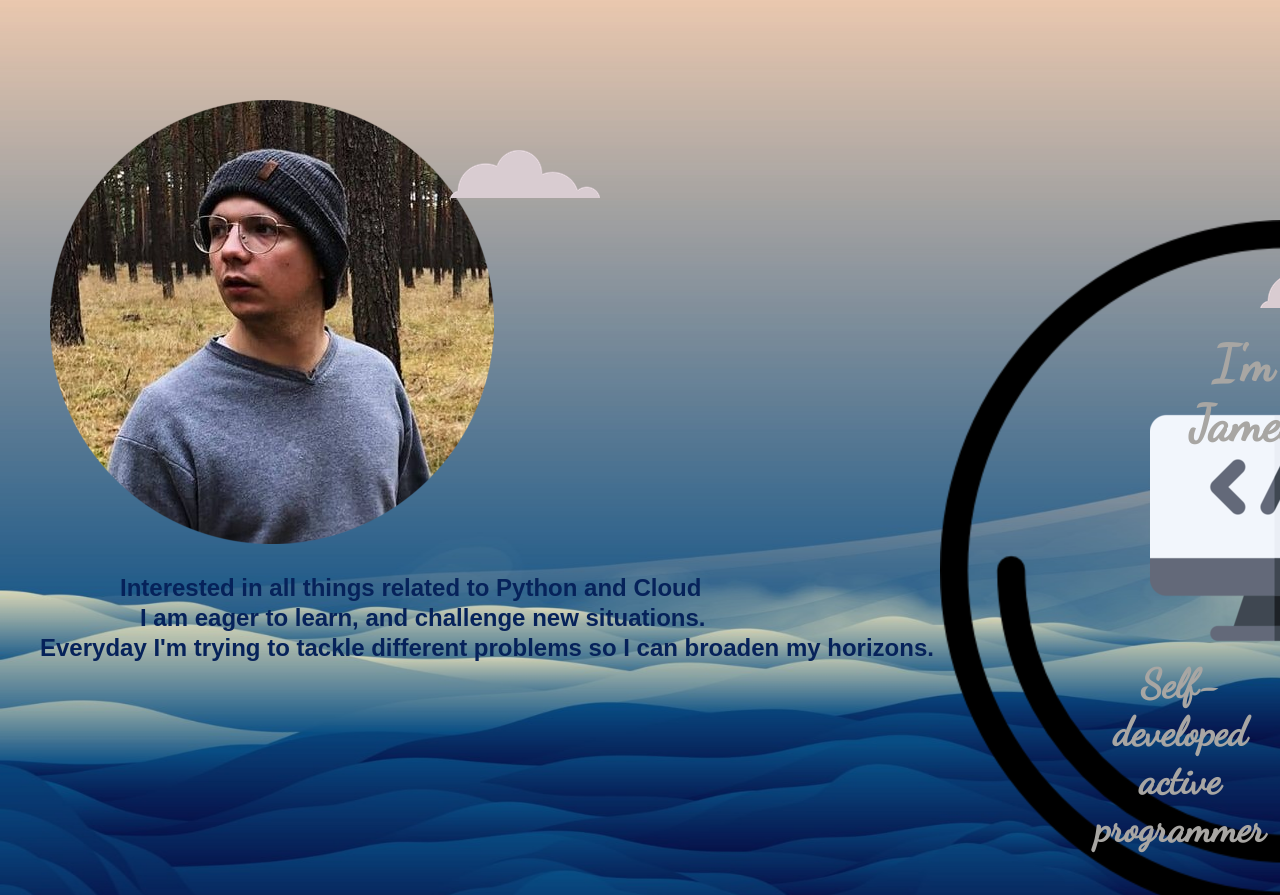
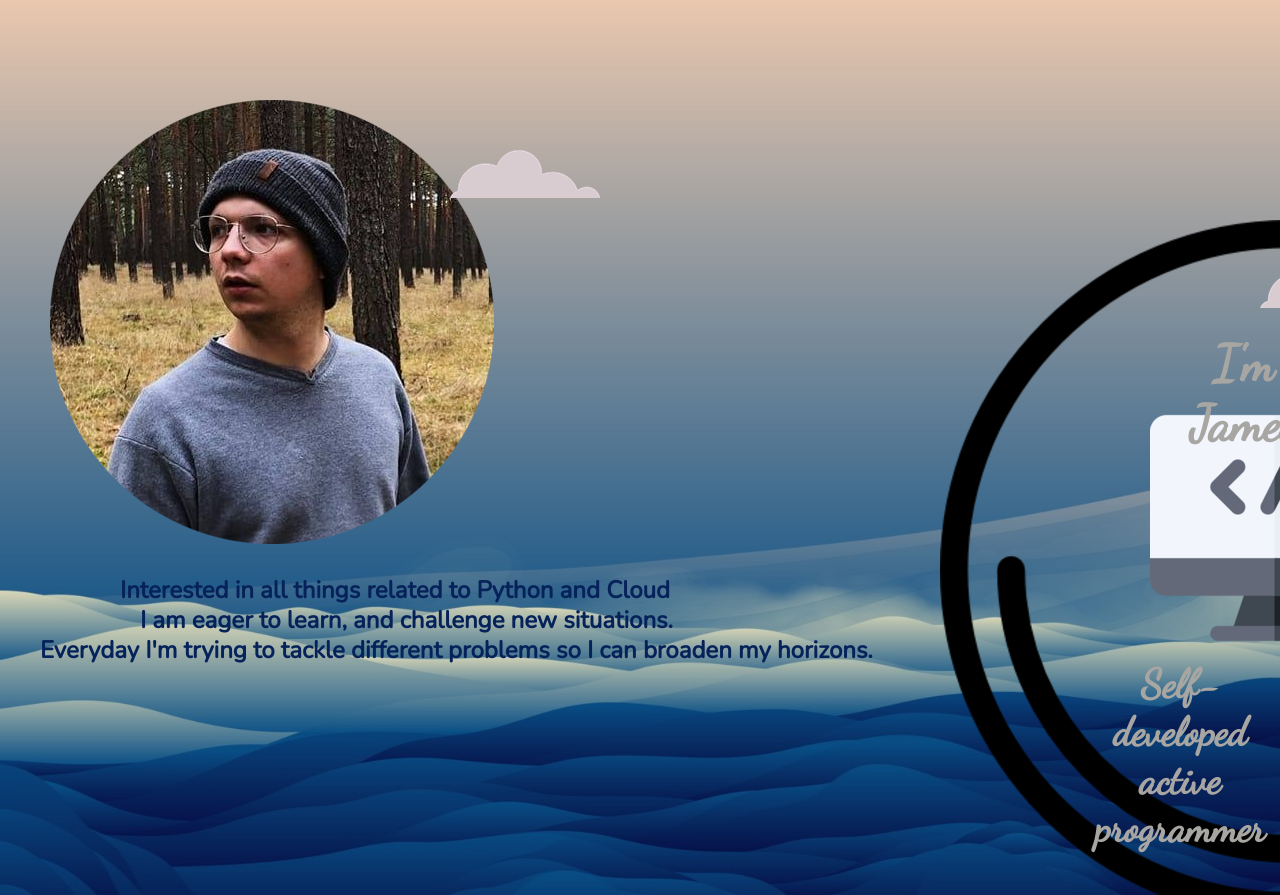
Before and after one commit to Jaksaa/CV-with-CSS, a plain HTML site: page index.html in a window 1280 px wide. Shown: the top 895 px of the page. Drawn offline with nearby package versions, Linux system fonts and the light colour scheme.

Commit message:
Update index.html

```diff
--- a/index.html
+++ b/index.html
@@ -11,6 +11,9 @@
     <link rel="preconnect" href="https://fonts.googleapis.com">
     <link rel="preconnect" href="https://fonts.gstatic.com" crossorigin>
     <link href="https://fonts.googleapis.com/css2?family=Caveat:wght@500&display=swap" rel="stylesheet">
+    <link rel="preconnect" href="https://fonts.googleapis.com">
+    <link rel="preconnect" href="https://fonts.gstatic.com" crossorigin>
+    <link href="https://fonts.googleapis.com/css2?family=Nunito:wght@200&display=swap" rel="stylesheet">
   </head>
   <body>
     <div class="top_container">
```
